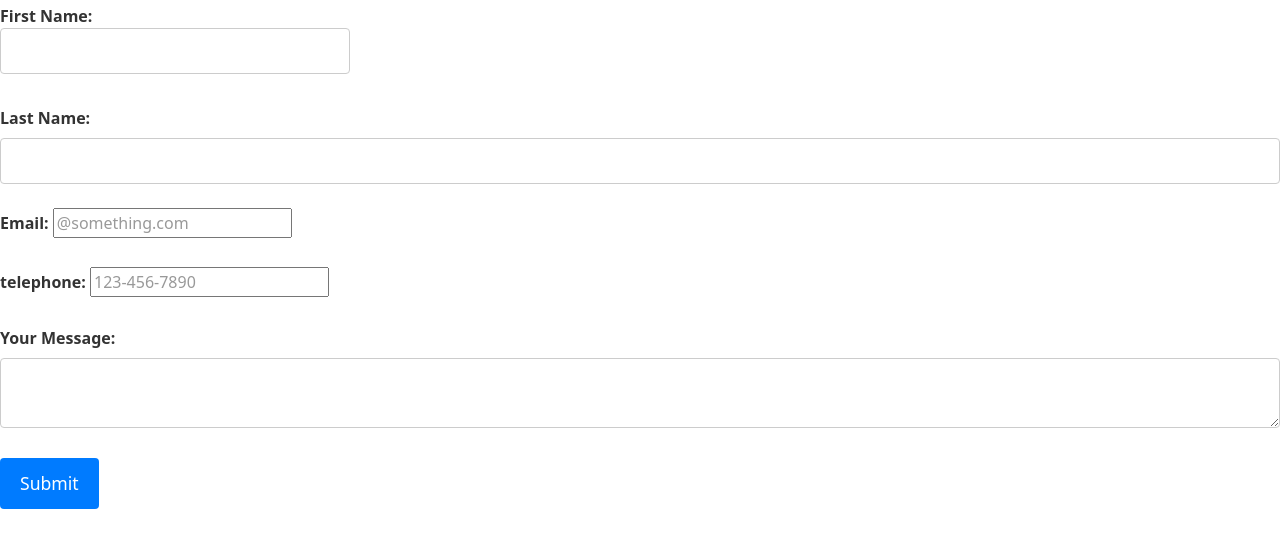
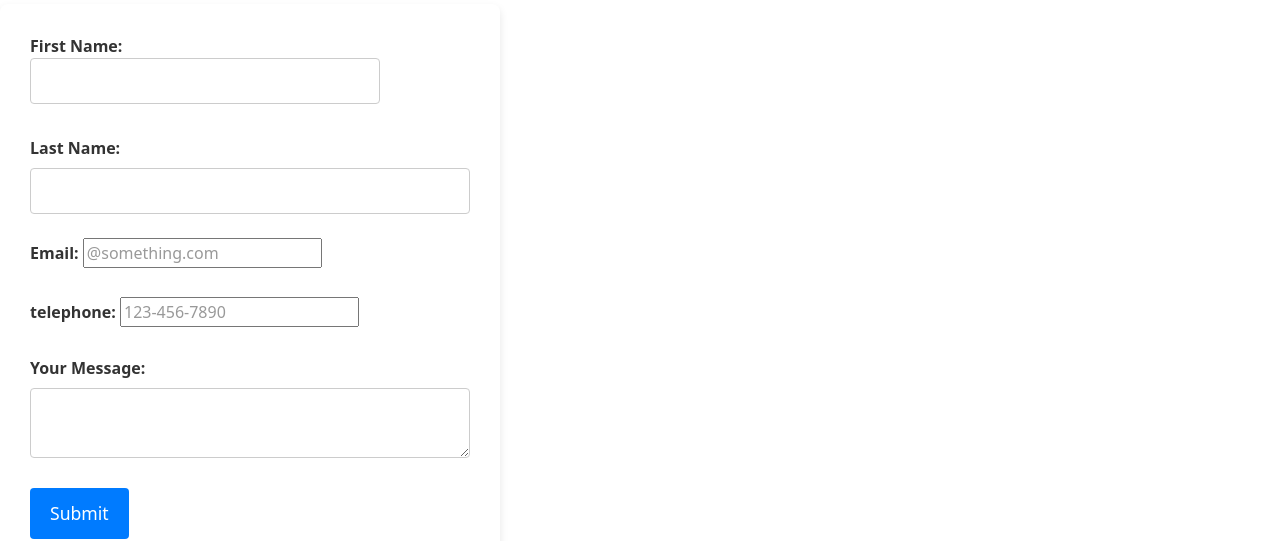
Before and after one commit to jmaia173/SFTE_101, a plain HTML site: page contact.html in a window 1280 px wide. Shown: the part 422-963 px from the top of the page. Drawn offline with nearby package versions, Linux system fonts and the light colour scheme.

Commit message:
Update contact.html

```diff
--- a/contact.html
+++ b/contact.html
@@ -35,7 +35,7 @@
 
 <br>
 <h2>Fill this out and I'll get back to you as soon as possible</h2>
-<form>
+<form class="centered-form">
     <label>First Name:
     <input type="text" name="firstName">
     </label>
```
